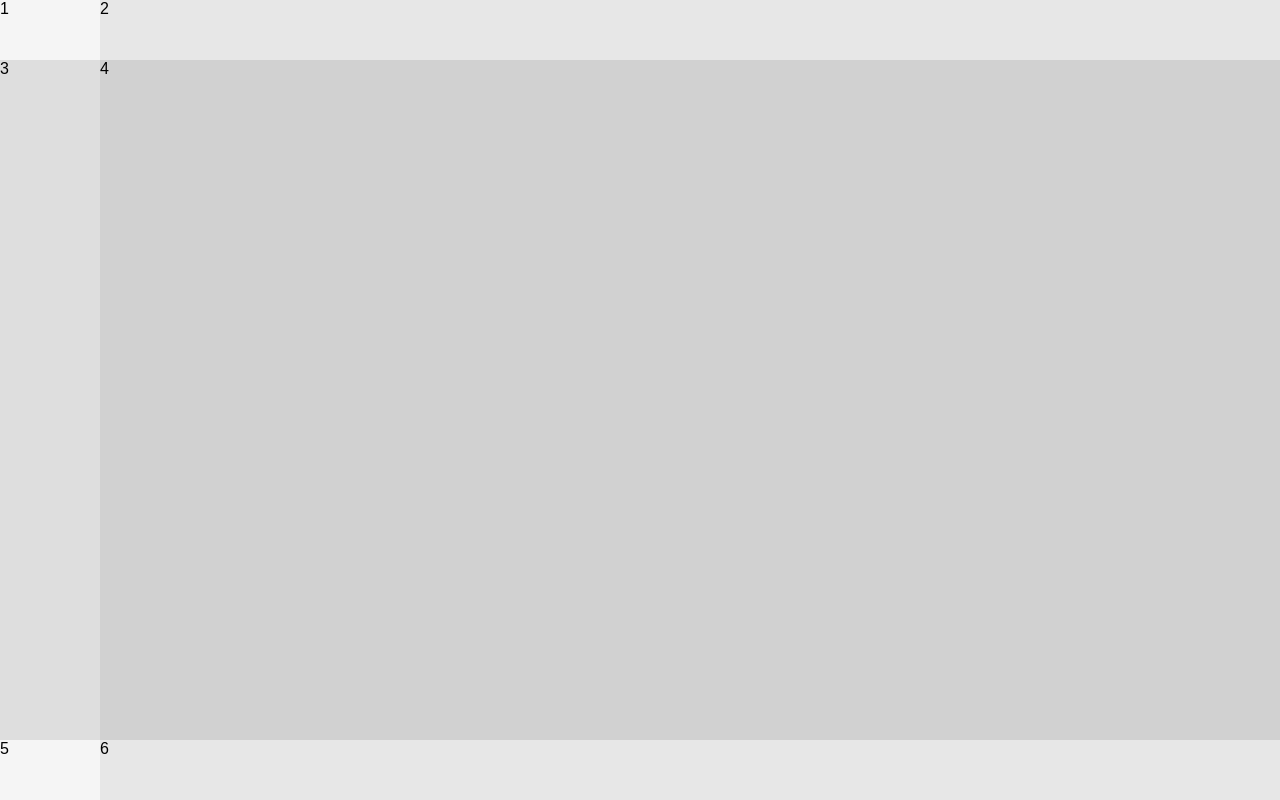
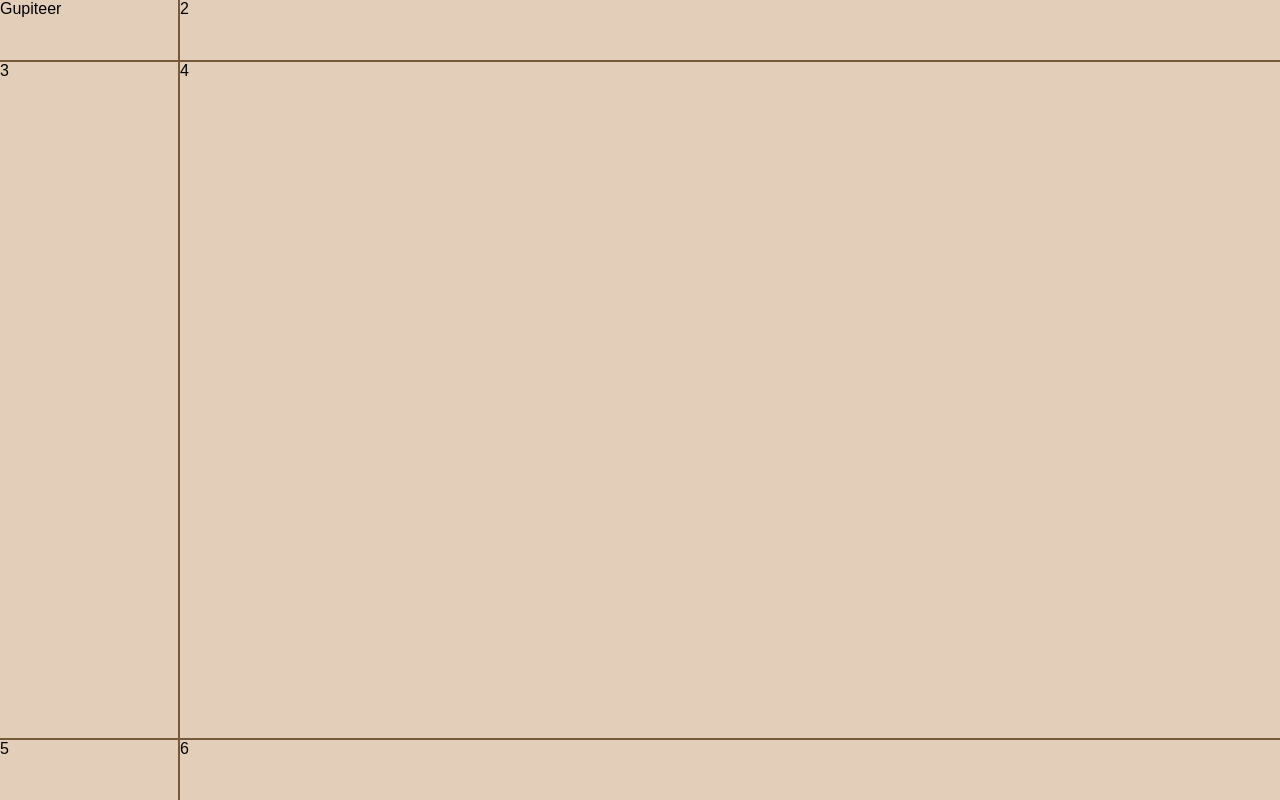
Before and after one commit to majorschwartz/gupiteer, a React (Create React App) app in the folder client/: page / in a window 1280 px wide. Built offline with nearby package versions, Linux system fonts and the light colour scheme.

Commit message:
Border fixing

```diff
--- a/client/src/App.css
+++ b/client/src/App.css
@@ -10,26 +10,18 @@ body,
     font-family: "Poppins", sans-serif;
 
     --text: rgb(15, 15, 15);
-    --background: rgb(244, 244, 244);
+    /* --background: rgb(230, 230, 230);
     --primary: rgb(219, 219, 219);
-    --secondary: rgb(235, 135, 135);
-    --accent: rgb(234, 79, 79);
+    --highlight: rgb(175, 175, 175); */
+    --background: #e3ceb9;
+    --border: #76583a;
 }
 
-:root {
-    --text: rgb(15, 15, 15);
-    --background: rgb(244, 244, 244);
-    --primary: rgb(219, 219, 219);
-    --highlight: rgb(175, 175, 175);
-    --secondary: rgb(235, 135, 135);
-    --accent: rgb(234, 79, 79);
-    --correct: rgb(175, 225, 187);
-
-    --text-dark: rgb(240, 240, 240);
-    --background-dark: rgb(0, 0, 0);
-    --primary-dark: rgb(36, 36, 36);
-    --secondary-dark: rgb(118, 20, 20);
-    --accent-dark: rgb(178, 21, 21);
+.App {
+    width: 100%;
+    overflow: hidden;
+    position: fixed;
+    background-color: var(--background);
 }
 
 * {
@@ -46,9 +38,18 @@ body,
     display: flex;
 }
 
-  .top-row .column, .bottom-row .column {
+.top-row .column,
+.bottom-row .column {
     height: 60px;
     flex-shrink: 0;
+}
+
+.top-row {
+    border-bottom: 2px solid var(--border);
+}
+
+.bottom-row {
+    border-top: 2px solid var(--border);
 }
 
 .middle-row {
@@ -60,30 +61,7 @@ body,
 }
 
 .first-column {
-    width: 100px;
+    width: 180px;
     flex: none;
+    border-right: 2px solid var(--border);
 }
-
-  .num-one {
-    background-color: #F5F5F5;
-  }
-
-  .num-two {
-    background-color: #E7E7E7;
-  }
-
-  .num-three {
-    background-color: #DEDEDE;
-  }
-
-  .num-four {
-    background-color: #D1D1D1;
-  }
-
-  .num-five {
-    background-color: #F5F5F5;
-  }
-
-  .num-six {
-    background-color: #E7E7E7;
-  }
--- a/client/src/App.js
+++ b/client/src/App.js
@@ -1,4 +1,5 @@
 import "./App.css";
+import Title from "./components/Title";
 // import Main from "./components/Main";
 // import Sidebar from "./components/Sidebar";
 
@@ -7,18 +8,18 @@ function App() {
         <div className="App">
             <div class="flex-container">
                 <div class="row top-row">
-                    <div class="column first-column num-one">
-                        1
+                    <div class="column first-column">
+                        <Title />
                     </div>
-                    <div class="column num-two">2</div>
+                    <div class="column">2</div>
                 </div>
                 <div class="row middle-row">
-                    <div class="column first-column num-three">3</div>
-                    <div class="column num-four">4</div>
+                    <div class="column first-column">3</div>
+                    <div class="column">4</div>
                 </div>
                 <div class="row bottom-row">
-                    <div class="column first-column num-five">5</div>
-                    <div class="column num-six">6</div>
+                    <div class="column first-column">5</div>
+                    <div class="column">6</div>
                 </div>
             </div>
         </div>
--- /dev/null
+++ b/client/src/components/Title.js
@@ -0,0 +1,11 @@
+import React from "react";
+
+const Title = () => {
+    return (
+        <div>
+            Gupiteer
+        </div>
+    );
+}
+
+export default Title;
```
Lines whose indentation alone changed are shown as unchanged.
